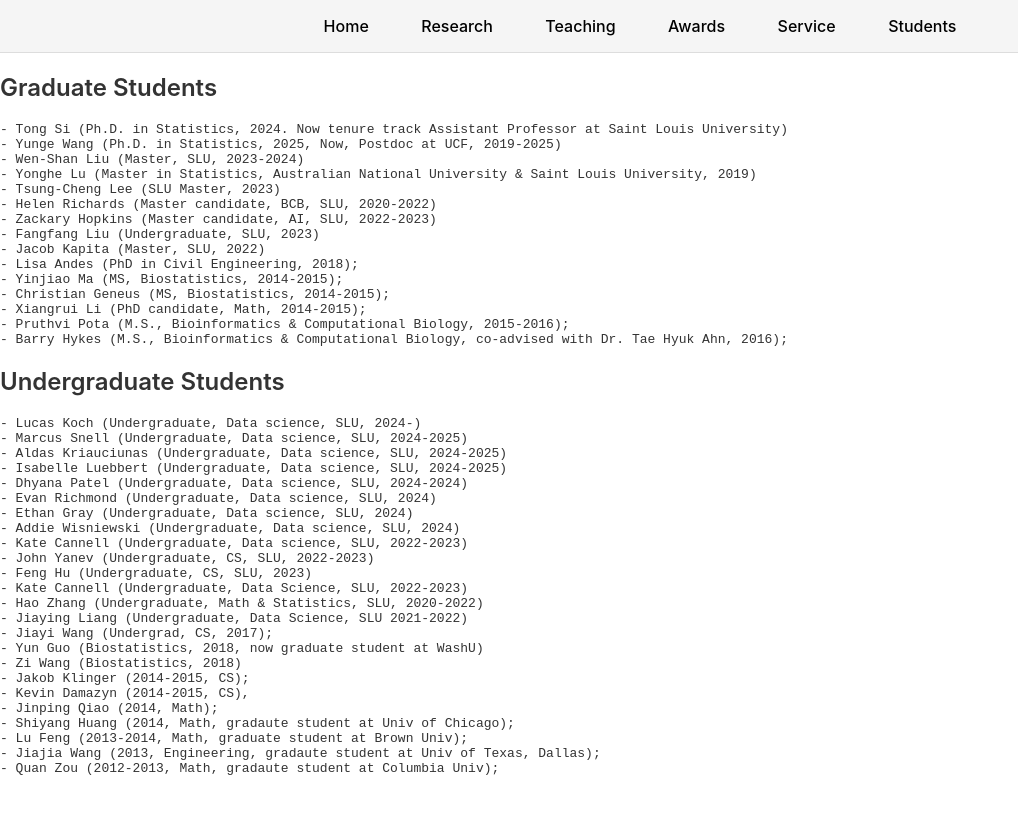
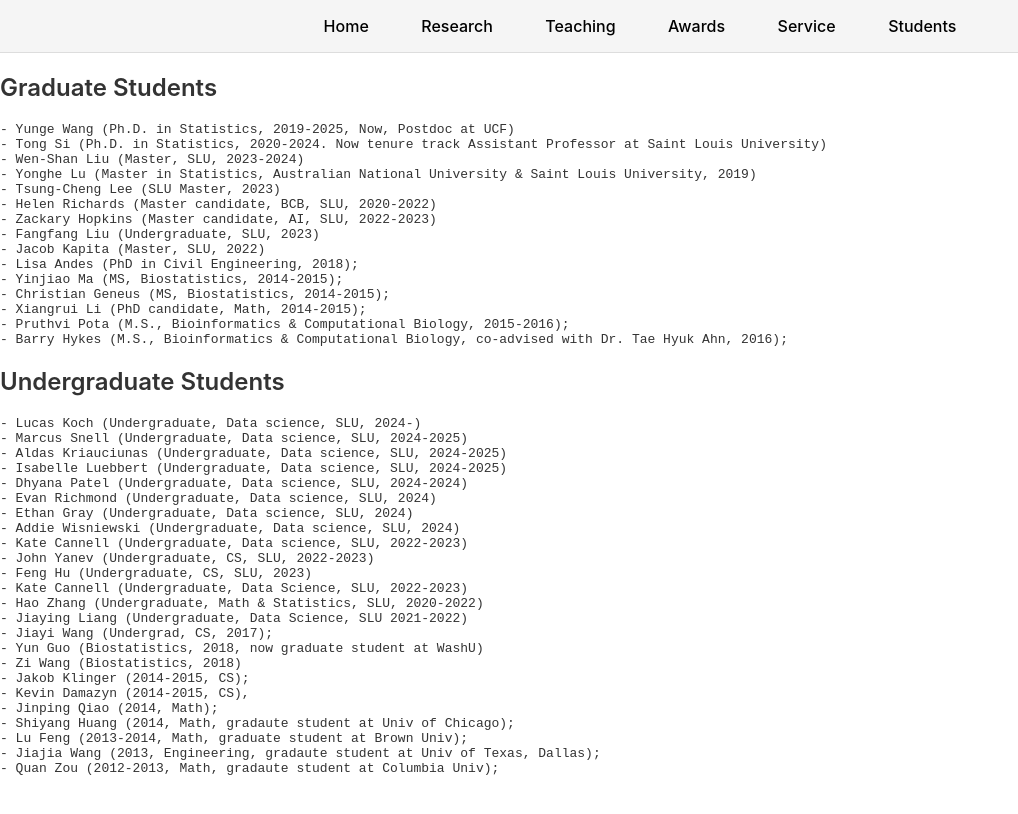
Before and after one commit to GongData/gongData.github.io, a Jekyll site: the page built from _pages/Students.md, in a window 1280 px wide. Shown: the top 814 px of the page, without its empty margins (0-1018 px from the left). Built offline with Jekyll 4.4.1, drawn with Linux system fonts in a browser that asks for light colours.

Commit message:
Update Students.md

```diff
--- a/_pages/Students.md
+++ b/_pages/Students.md
@@ -6,8 +6,8 @@
 
 ## Graduate Students ##
 
-    - Tong Si (Ph.D. in Statistics, 2024. Now tenure track Assistant Professor at Saint Louis University)
-    - Yunge Wang (Ph.D. in Statistics, 2025, Now, Postdoc at UCF, 2019-2025)
+    - Yunge Wang (Ph.D. in Statistics, 2019-2025, Now, Postdoc at UCF)
+    - Tong Si (Ph.D. in Statistics, 2020-2024. Now tenure track Assistant Professor at Saint Louis University)
     - Wen-Shan Liu (Master, SLU, 2023-2024)
     - Yonghe Lu (Master in Statistics, Australian National University & Saint Louis University, 2019)
     - Tsung-Cheng Lee (SLU Master, 2023)
```
